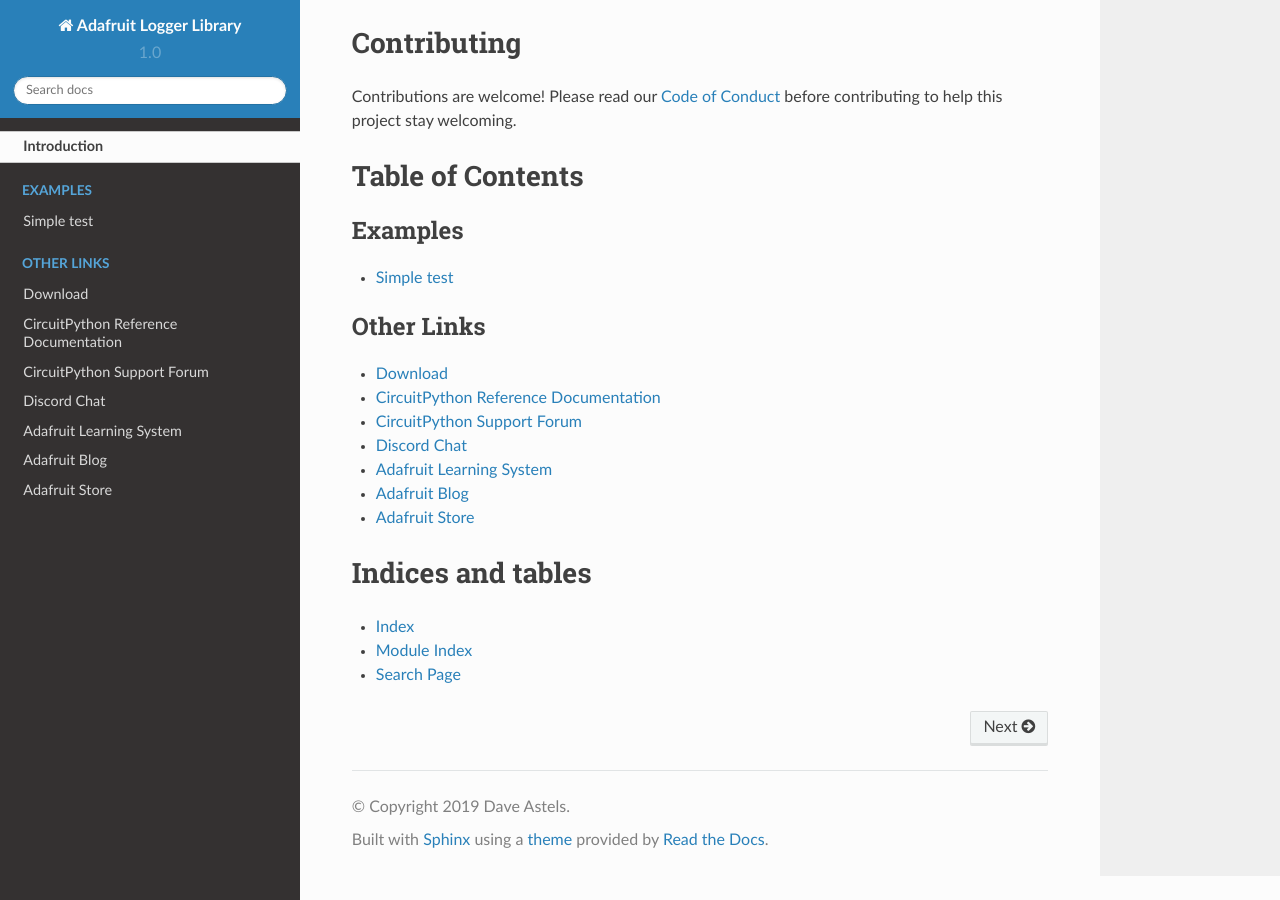
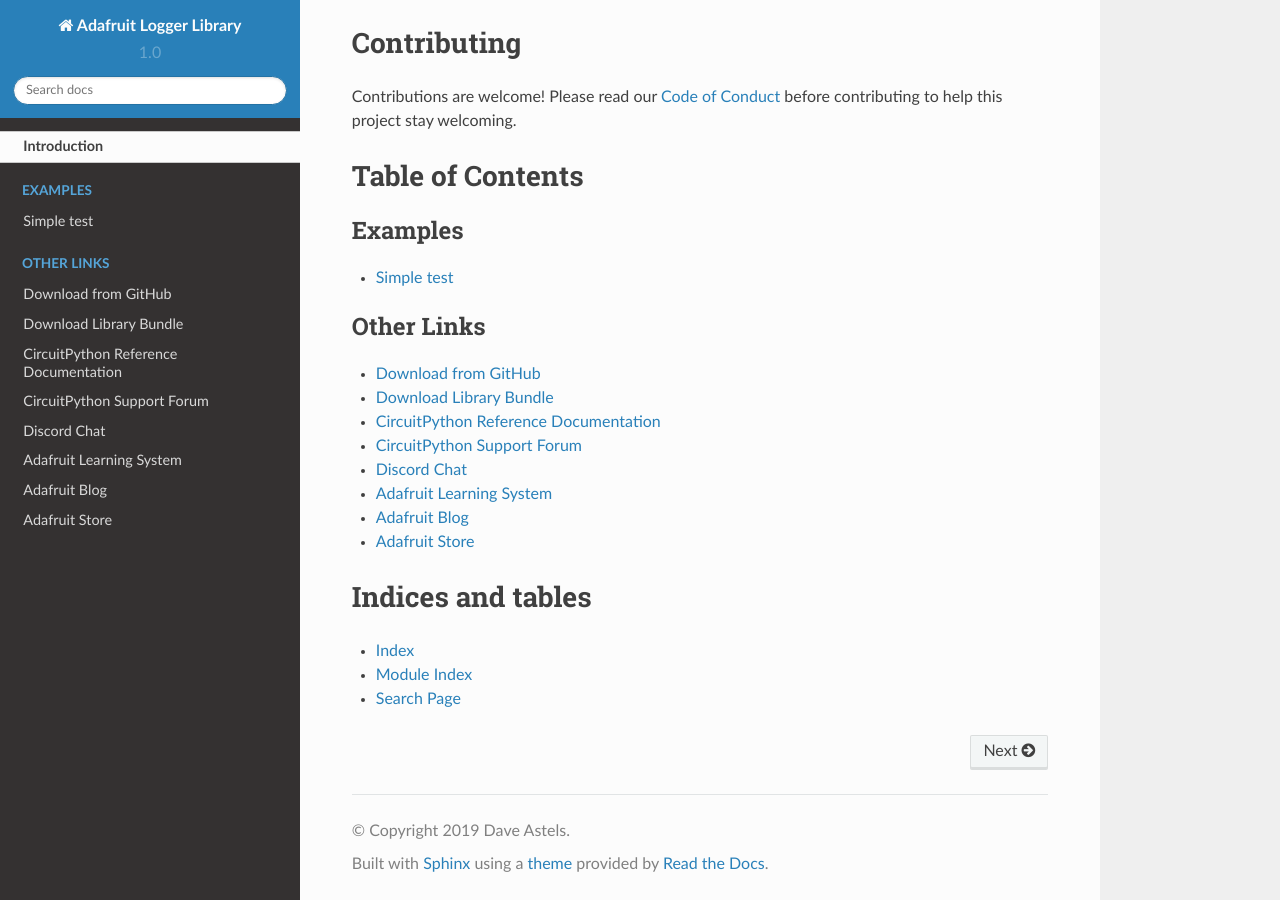
Before and after one commit to adafruit/Adafruit_CircuitPython_Logging, a Sphinx documentation site: the page built from docs/index.rst, in a window 1280 px wide and 900 px high, scrolled down 842 px. Built offline with Sphinx 7.4.7 and the Read the Docs theme 2.0.0, drawn with Linux system fonts in a browser that asks for light colours.

Commit message:
Added cp.org link to index.rst

```diff
--- a/docs/index.rst
+++ b/docs/index.rst
@@ -29,7 +29,8 @@
 .. toctree::
     :caption: Other Links
 
-    Download <https://github.com/adafruit/Adafruit_CircuitPython_Logger/releases/latest>
+    Download from GitHub <https://github.com/adafruit/Adafruit_CircuitPython_Logger/releases/latest>
+    Download Library Bundle <https://circuitpython.org/libraries>
     CircuitPython Reference Documentation <https://docs.circuitpython.org>
     CircuitPython Support Forum <https://forums.adafruit.com/viewforum.php?f=60>
     Discord Chat <https://adafru.it/discord>
```
